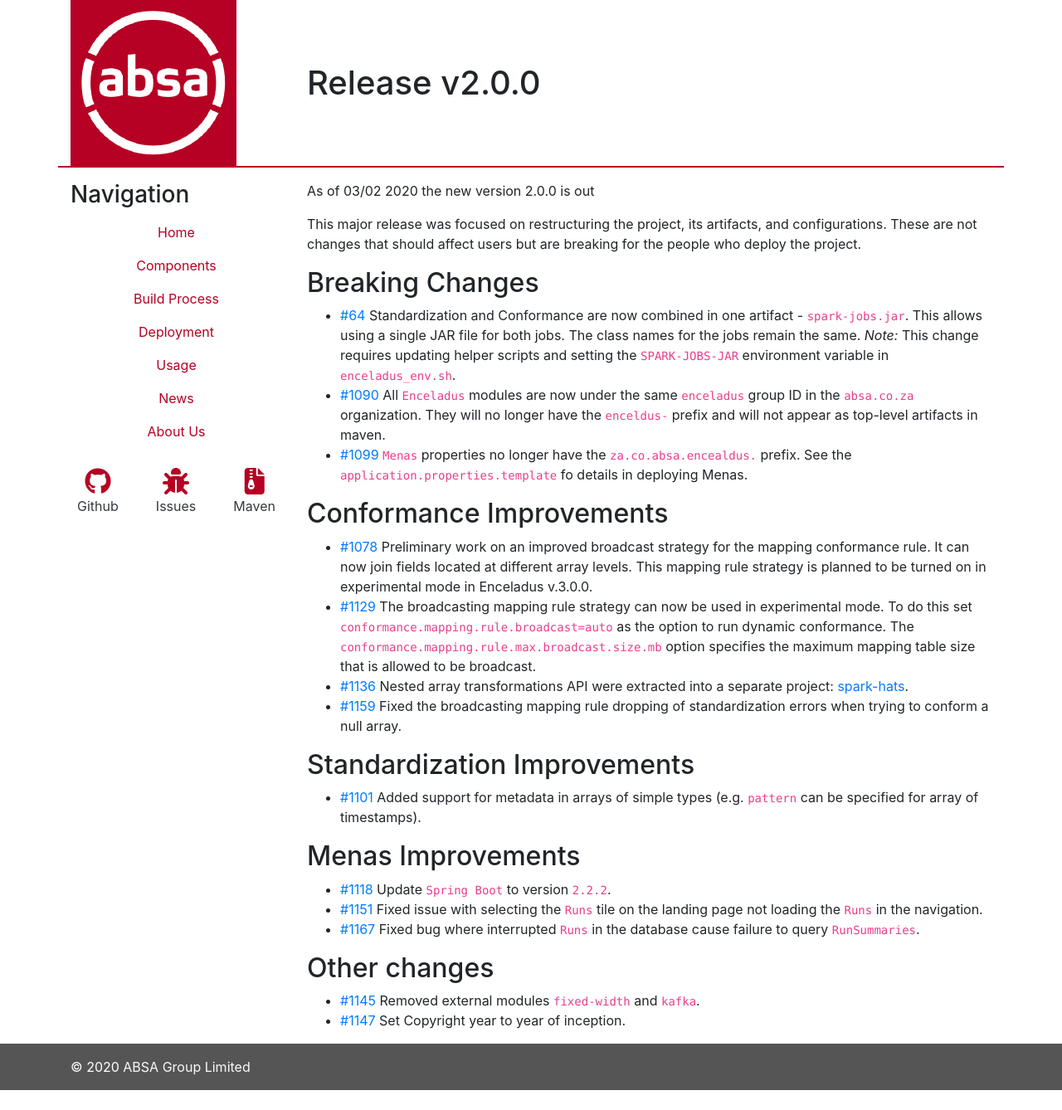
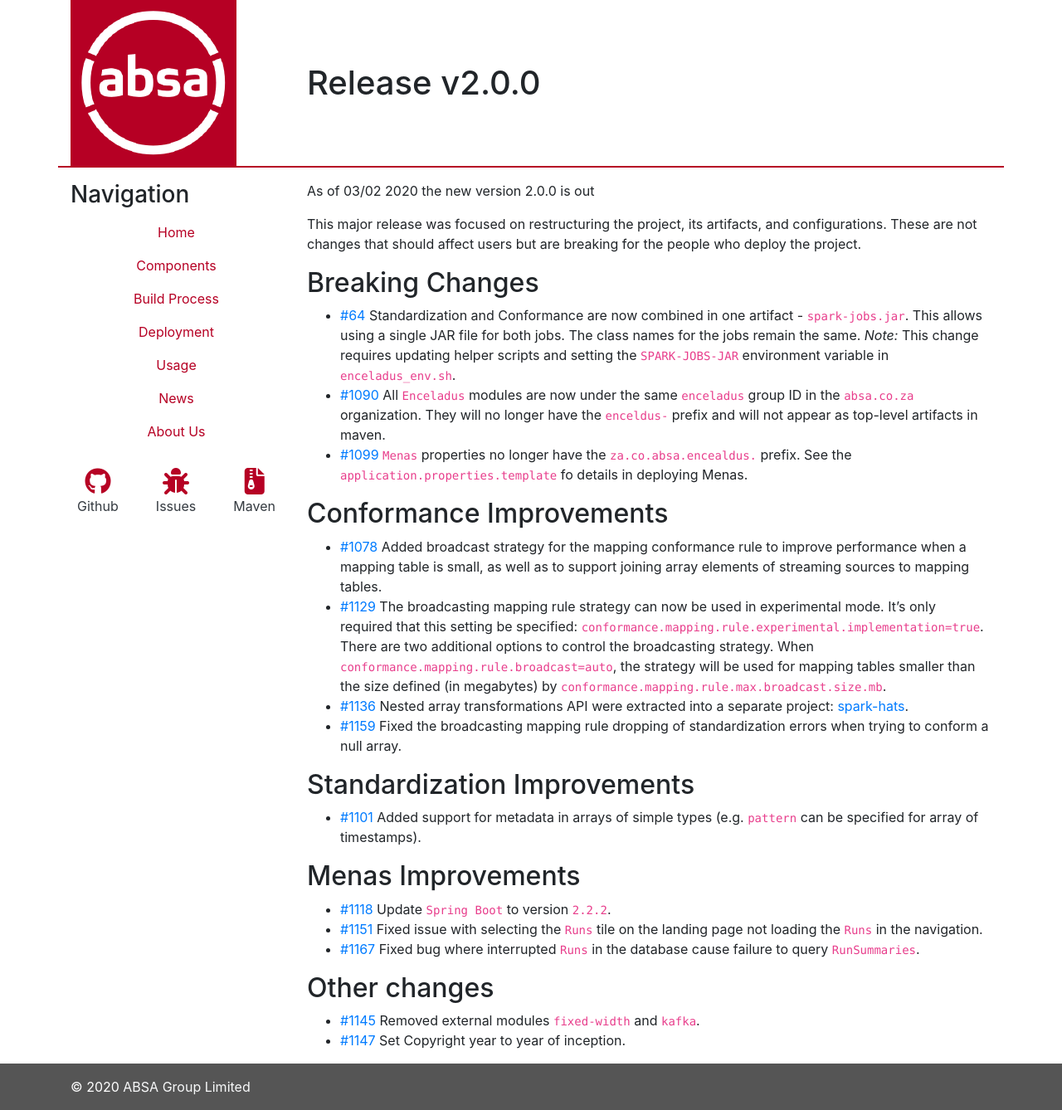
Before and after one commit to AbsaOSS/enceladus, a Jekyll site: the page built from _posts/2020-02-03-release-2.0.0.md, in a window 1280 px wide. Shown: the whole page at 83% size. Built offline with Jekyll 4.4.1, drawn with Linux system fonts in a browser that asks for light colours; nearby versions of some CDN libraries; before the commit the page ends 1314 px from its top, so only the background shows below that.

Commit message:
#1169 Update broadcasting rule release notes

```diff
--- a/_posts/2020-02-03-release-2.0.0.md
+++ b/_posts/2020-02-03-release-2.0.0.md
@@ -22,12 +22,13 @@
 See the `application.properties.template` fo details in deploying Menas.
 
 ## Conformance Improvements
-- [#1078]({{ site.github.issues_url }}/1078) Preliminary work on an improved broadcast strategy for the mapping conformance rule.
-It can now join fields located at different array levels.
-This mapping rule strategy is planned to be turned on in experimental mode in Enceladus v.3.0.0.
+- [#1078]({{ site.github.issues_url }}/1078) Added broadcast strategy for the mapping conformance rule to improve performance
+ when a mapping table is small, as well as to support joining array elements of streaming sources to mapping tables.
 - [#1129]({{ site.github.issues_url }}/1129) The broadcasting mapping rule strategy can now be used in experimental mode.
-To do this set `conformance.mapping.rule.broadcast=auto` as the option to run dynamic conformance.
-The `conformance.mapping.rule.max.broadcast.size.mb` option specifies the maximum mapping table size that is allowed to be broadcast.
+It's only required that this setting be specified: `conformance.mapping.rule.experimental.implementation=true`.
+There are two additional options to control the broadcasting strategy.
+When `conformance.mapping.rule.broadcast=auto`, the strategy will be used for mapping tables smaller than the size defined (in megabytes)
+by `conformance.mapping.rule.max.broadcast.size.mb`.
 - [#1136]({{ site.github.issues_url }}/1136) Nested array transformations API were extracted into a separate project: [spark-hats](https://github.com/AbsaOSS/spark-hats).
 - [#1159]({{ site.github.issues_url }}/1159) Fixed the broadcasting mapping rule dropping of standardization errors when trying to conform a null array.
 
```
